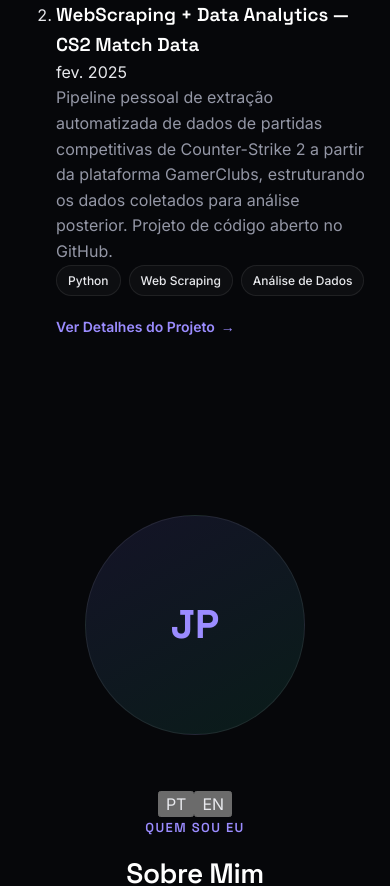
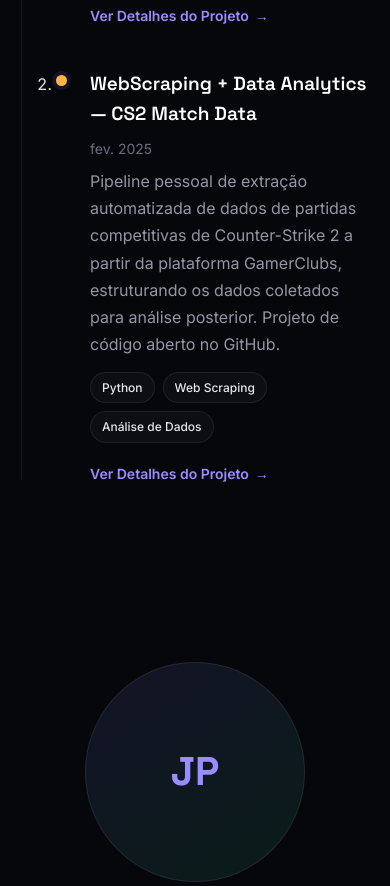
Before and after one commit to JpMaciel04/portifolio-joaoPedro, a React (Vite) app in the folder portifolio/: page / in a window 390 px wide. Shown: the part 1840-2726 px from the top of the page. Built offline with nearby package versions, Linux system fonts and the light colour scheme.

Commit message:
Alterações no CSS

```diff
--- a/portifolio/src/sections/Contatos/Contatos.css
+++ b/portifolio/src/sections/Contatos/Contatos.css
@@ -29,6 +29,12 @@
   font-size: 14px;
   font-weight: 600;
   color: #fff;
+}
+
+.field__error {
+  font-size: 12px;
+  font-weight: 500;
+  color: #ff6b6b;
 }
 
 .field input,
@@ -75,6 +81,21 @@
   transform: translateY(-1px);
 }
 
+.contatos__submit:disabled {
+  opacity: 0.7;
+  cursor: not-allowed;
+  transform: none;
+}
+
+.contatos__status {
+  font-size: 13px;
+  text-align: center;
+}
+
+.contatos__status--error {
+  color: #ff6b6b;
+}
+
 .contatos__socials {
   display: flex;
   justify-content: center;
--- a/portifolio/src/sections/Projetos/Projetos.css
+++ b/portifolio/src/sections/Projetos/Projetos.css
@@ -14,67 +14,70 @@
   line-height: 1.7;
 }
 
-.projetos__grid {
-  display: grid;
-  gap: 24px;
+.projetos__timeline {
+  margin-top: 8px;
+  position: relative;
+  display: flex;
+  flex-direction: column;
+  gap: 40px;
 }
 
-@media (min-width: 560px) {
-  .projetos__grid {
-    grid-template-columns: repeat(2, 1fr);
-  }
+.projetos__timeline::before {
+  content: '';
+  position: absolute;
+  top: 6px;
+  bottom: 6px;
+  left: 5px;
+  width: 1px;
+  background: var(--surface-border);
 }
 
-.project-card {
-  background: var(--surface);
-  border: 1px solid var(--surface-border);
-  border-radius: var(--radius);
-  padding: 16px;
-  display: flex;
-  flex-direction: column;
-  transition: border-color 0.2s, transform 0.2s;
+.projetos__timeline-item {
+  position: relative;
+  padding-left: 34px;
 }
 
-.project-card:hover {
-  border-color: var(--accent-border);
-  transform: translateY(-2px);
+.projetos__timeline-dot {
+  position: absolute;
+  left: 0;
+  top: 6px;
+  width: 11px;
+  height: 11px;
+  border-radius: 50%;
+  box-shadow: 0 0 0 4px var(--accent-bg);
 }
 
-.project-card__media {
-  height: 140px;
-  border-radius: 10px;
-  margin-bottom: 18px;
-  padding: 12px;
-  display: flex;
-  gap: 6px;
-  align-items: flex-start;
+.projetos__timeline-dot--teal {
+  background: var(--glow-teal);
 }
 
-.project-card__media--teal {
-  background: linear-gradient(150deg, #0f2a29 0%, #123a3a 45%, #0a1f2c 100%);
+.projetos__timeline-dot--amber {
+  background: var(--glow-amber);
 }
 
-.project-card__media--amber {
-  background: linear-gradient(150deg, #2a2016 0%, #3a2e17 45%, #241a12 100%);
-}
-
-.project-card__media-dot {
-  width: 8px;
-  height: 8px;
-  border-radius: 50%;
-  background: rgba(255, 255, 255, 0.25);
-}
-
-.project-card__title {
-  font-size: 19px;
+.projetos__timeline-heading {
+  display: flex;
+  flex-wrap: wrap;
+  align-items: baseline;
+  justify-content: space-between;
+  gap: 8px 24px;
   margin-bottom: 8px;
 }
 
-.project-card__desc {
+.projetos__timeline-heading h3 {
+  font-size: 19px;
+}
+
+.projetos__timeline-date {
   font-size: 14px;
-  line-height: 1.6;
-  margin-bottom: 16px;
-  flex-grow: 1;
+  color: var(--text-dim);
+  white-space: nowrap;
+}
+
+.projetos__timeline-content p {
+  max-width: 640px;
+  line-height: 1.7;
+  margin-bottom: 14px;
 }
 
 .project-card__tags {
--- a/portifolio/src/sections/SobreMim/SobreMim.css
+++ b/portifolio/src/sections/SobreMim/SobreMim.css
@@ -57,6 +57,33 @@
   color: var(--text-dim);
 }
 
+.sobre-mim__lang {
+  display: inline-flex;
+  gap: 4px;
+  margin-bottom: 16px;
+  padding: 4px;
+  background: var(--surface);
+  border: 1px solid var(--surface-border);
+  border-radius: 999px;
+}
+
+.sobre-mim__lang button {
+  border: none;
+  background: transparent;
+  color: var(--text-dim);
+  font-size: 13px;
+  font-weight: 600;
+  padding: 6px 14px;
+  border-radius: 999px;
+  cursor: pointer;
+  transition: background 0.2s, color 0.2s;
+}
+
+.sobre-mim__lang button.is-active {
+  background: var(--accent);
+  color: #fff;
+}
+
 @media (max-width: 640px) {
   .sobre-mim__inner {
     grid-template-columns: 1fr;
@@ -67,4 +94,8 @@
   .sobre-mim__highlights {
     justify-content: center;
   }
+
+  .sobre-mim__lang {
+    margin-inline: auto;
+  }
 }
```
